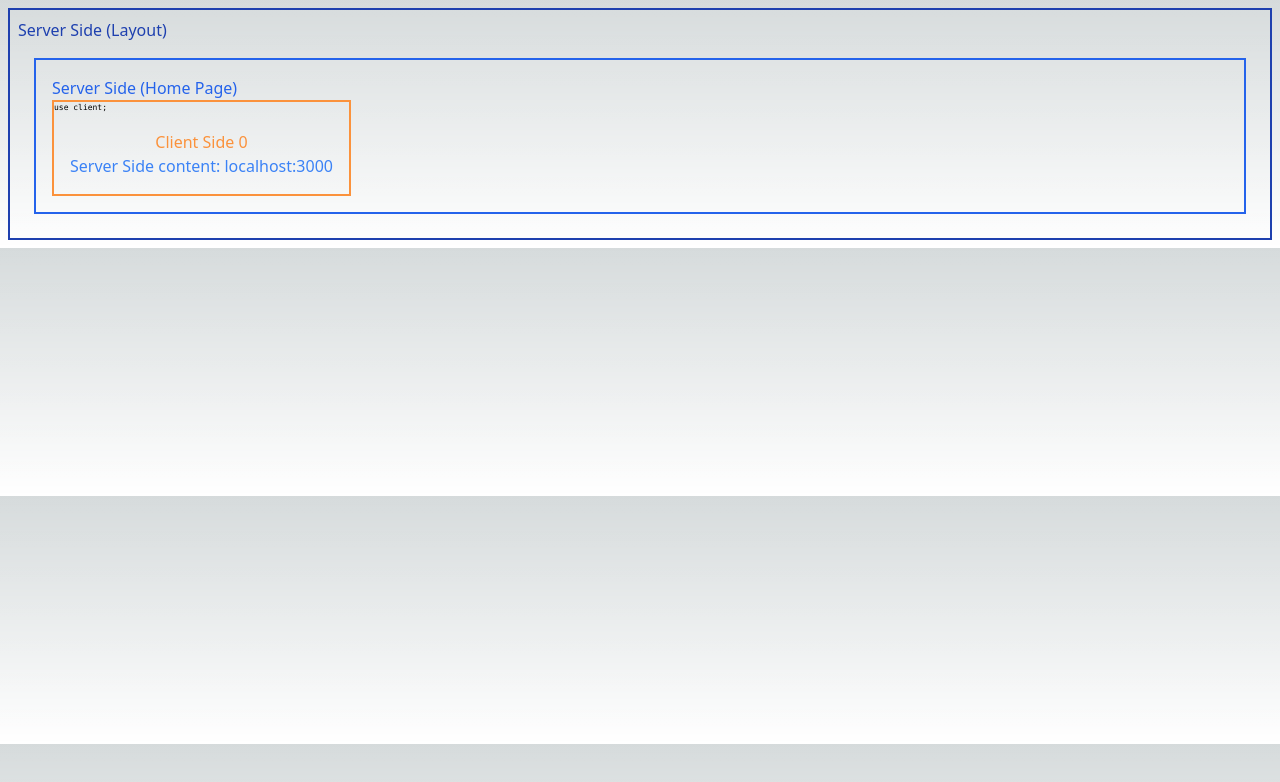
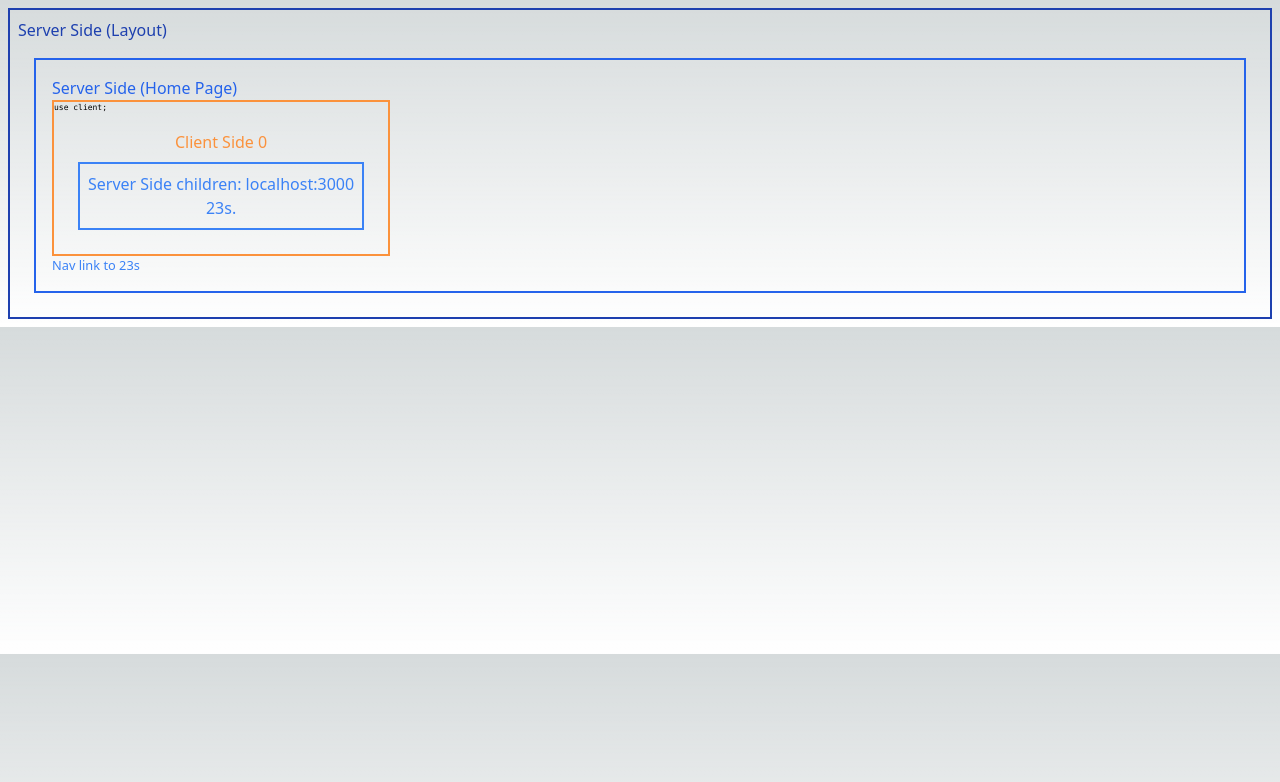
Before and after one commit to malparty/next-js-demo-rendering, a Next.js app: page / in a window 1280 px wide. Shown: the top 782 px of the page. Built offline with nearby package versions, Linux system fonts and the light colour scheme.

Commit message:
Add time link

```diff
--- a/app/page.tsx
+++ b/app/page.tsx
@@ -1,8 +1,12 @@
 import { ClientButton } from '@/components/ClientButton';
+import { Time } from '@/components/Time';
 import { headers } from 'next/headers';
+import Link from 'next/link';
 
 export default async function Home() {
   const headersData = headers()
+  const seconds = new Date().getSeconds();
+
   return (
     <main className="m-4 p-4 border-2 border-blue-600">
       <div className="text-blue-600">
@@ -11,10 +15,14 @@ export default async function Home() {
 
       <div>
         <ClientButton>
-          <div className='text-blue-500'>
-            Server Side content: {headersData.get('host')}
+          <div className='text-blue-500 border-2 border-blue-500 m-2 p-2 w-max'>
+            Server Side children: {headersData.get('host')}
+            <Time />
           </div>
         </ClientButton>
+        <div className="text-blue-500 text-sm">
+          <Link href={`/?seconds=${seconds}`}>Nav link to {seconds}s</Link>
+        </div>
       </div>
     </main>
   );
--- /dev/null
+++ b/components/Time.tsx
@@ -0,0 +1 @@
+export const Time = () => (<div>{new Date().getSeconds()}s.</div>)
```
